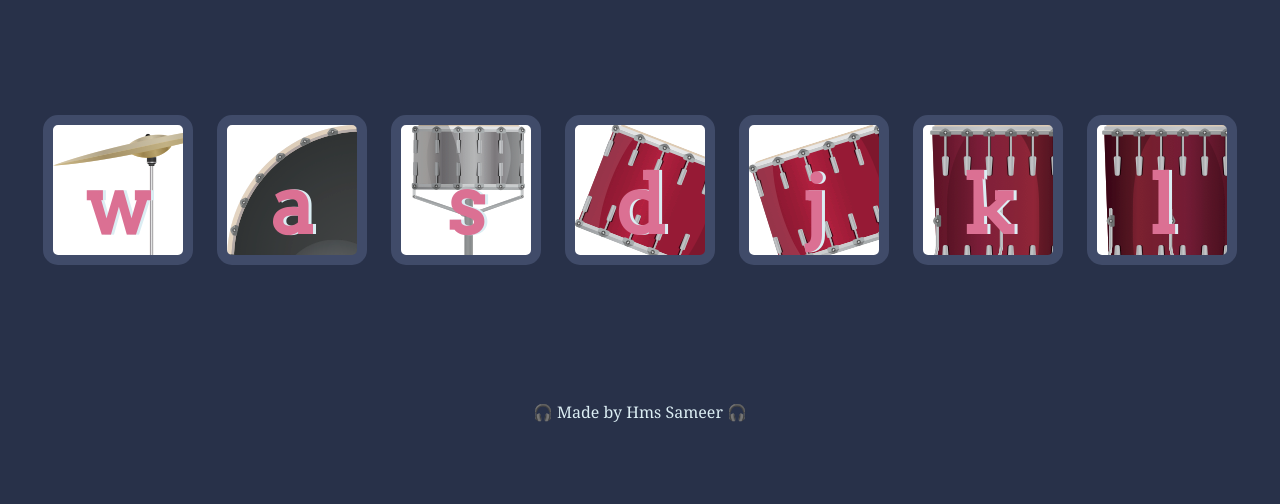
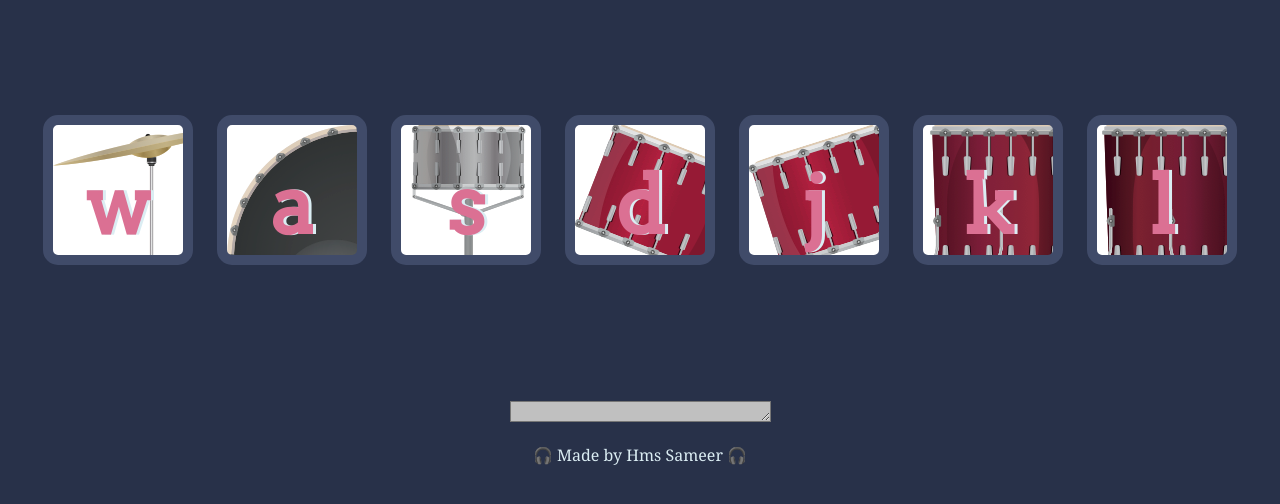
Before and after one commit to hmssameer55/drumkit, a plain HTML site: page index.html in a window 1280 px wide. Shown: the part 174-678 px from the top of the page. Drawn offline with Linux system fonts and the light colour scheme.

Commit message:
updated text area

```diff
--- a/index.html
+++ b/index.html
@@ -21,6 +21,11 @@
     <button class="l drum">l</button>
   </div>
 
+  <textarea name="" id="music" cols="30" rows="1"></textarea>
+
+  <br>
+  <br>
+
 
   <footer>
 
--- a/styles.css
+++ b/styles.css
@@ -79,3 +79,7 @@ background-image:url(images/crash.png);
   margin: 10px;
   background-color: white;
 }
+
+#music{
+  background-color:silver;
+}
```
